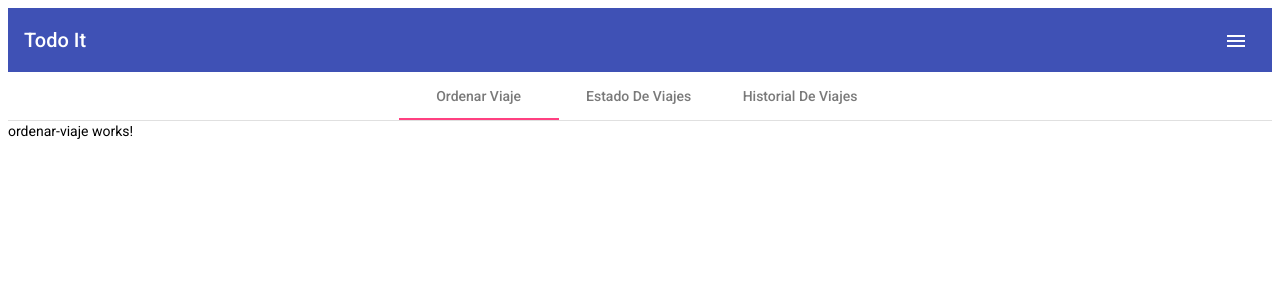
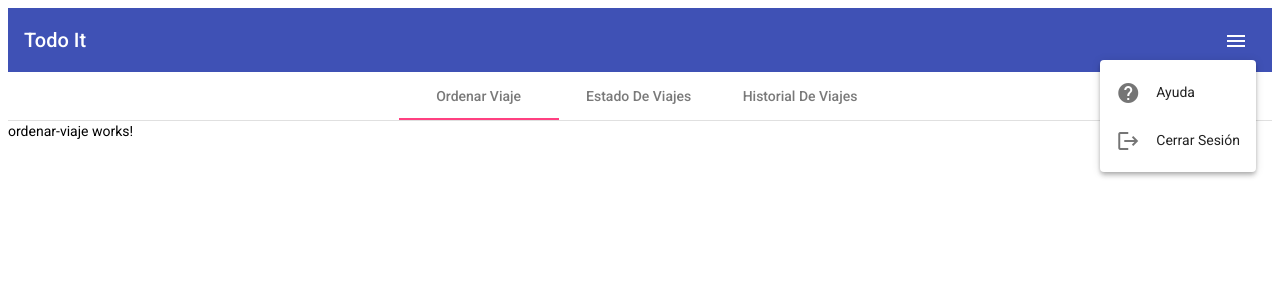
Before and after one commit to filburt88/angular-client-interface, an Angular app: page / in a window 1280 px wide. Both pictures are taken after a click on the button "menu". Shown: the top 300 px of the page. Built offline with nearby package versions, Linux system fonts and the light colour scheme.

Commit message:
Feat: Header completado con estilos, sin routers para Logout y Ayuda

```diff
--- a/src/app/components/header/header.component.html
+++ b/src/app/components/header/header.component.html
@@ -1,13 +1,23 @@
 <header>
+
+    <!--MATERIAL TOOL BAR OPCIONES-->
+
     <mat-toolbar color="primary">
         <mat-toolbar-row>
           <span>Todo It</span>
           <span class="spacer"></span>
-          <button mat-icon-button class="icon" aria-label="icon-button with menu icon">
+          <button mat-icon-button class="icon" aria-label="icon-button with menu icon" [matMenuTriggerFor]="menu">
             <mat-icon>menu</mat-icon>
+            <mat-menu #menu="matMenu">
+                <button mat-menu-item><mat-icon class="toolbar-icon">help</mat-icon>Ayuda</button>
+                <button mat-menu-item><mat-icon class="toolbar-icon">logout</mat-icon>Cerrar Sesión</button>
+              </mat-menu>
           </button>
         </mat-toolbar-row>
       </mat-toolbar>
+
+      <!--MATERIAL TABS OPCIONES-->
+
       <mat-tab-group mat-align-tabs="center" color="accent">
         <mat-tab label="Ordenar Viaje">
             <app-ordenar-viaje></app-ordenar-viaje>
```
